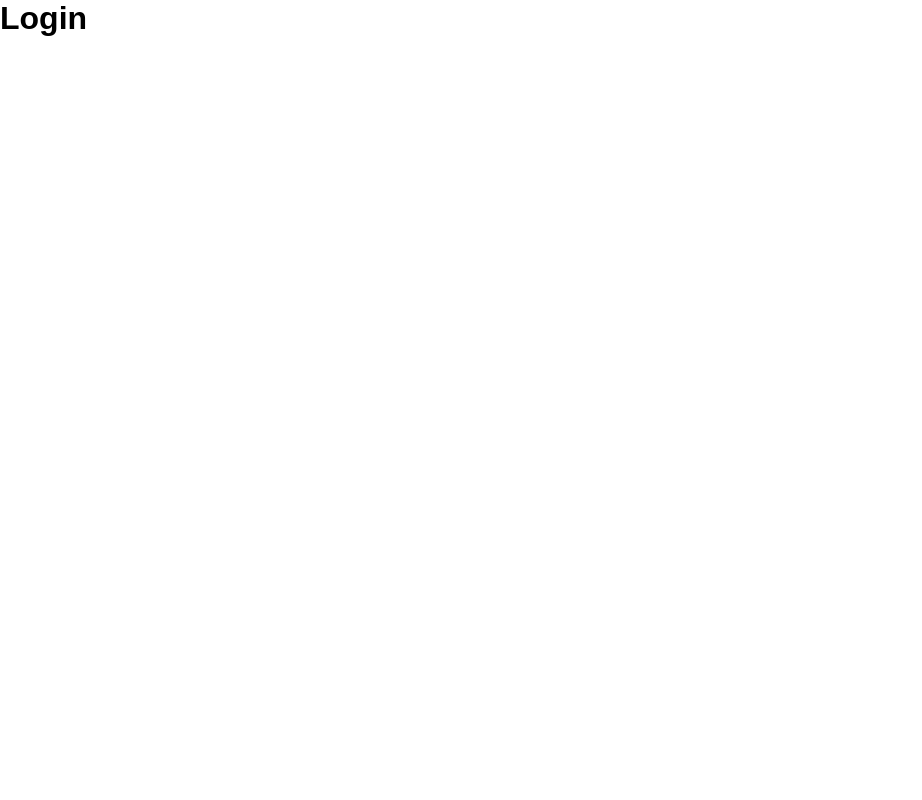
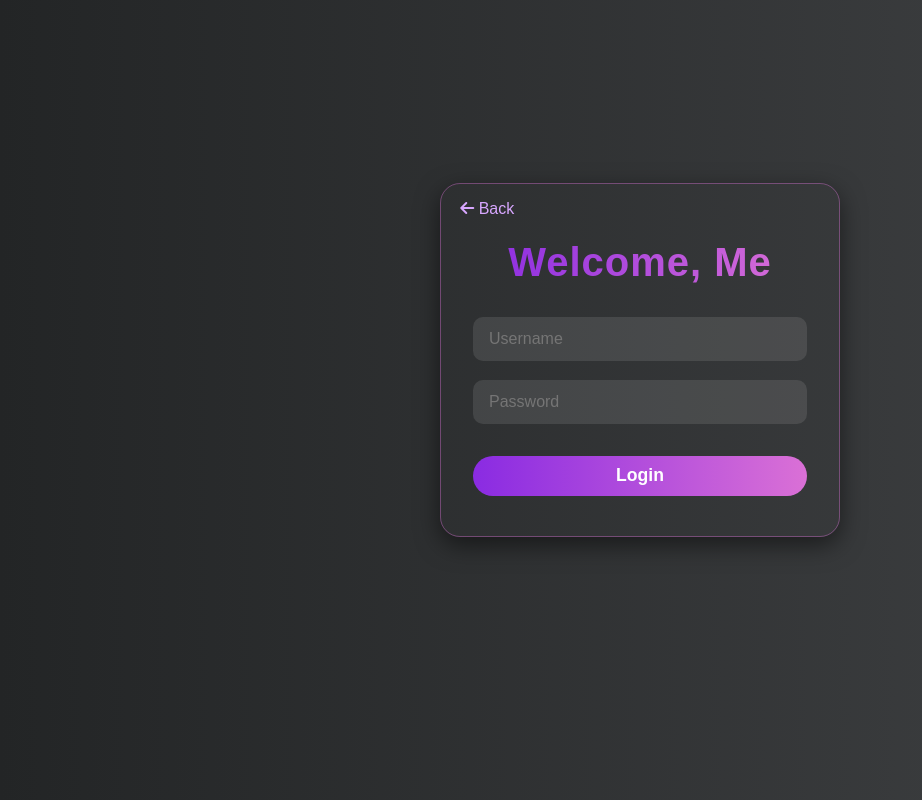
Before and after one commit to jameys127/PersonalPlayground, a React (Create React App) app in the folder front/: page /login in a window 1280 px wide. Shown: the whole page, without its empty margins (0-922 px from the left). Built offline with nearby package versions, Linux system fonts and the light colour scheme; a web font is replaced by a local one.

Commit message:
I cleaned up the project page and added the design for the login page. Still needs functionality

```diff
--- a/front/src/components/Project/Project.css
+++ b/front/src/components/Project/Project.css
@@ -12,7 +12,7 @@
     font-size: 3rem;
     margin-bottom: 0.75rem;
     margin-top: 1.5rem;
-    background: linear-gradient(to right, #ff8a00, #da1b60);
+    background: linear-gradient(90deg, #8a2be2, #da70d6);
     background-clip: text;
     -webkit-background-clip: text;
     -webkit-text-fill-color: transparent;
--- a/front/src/components/Project/ProjectPage.css
+++ b/front/src/components/Project/ProjectPage.css
@@ -14,17 +14,23 @@
 
 .slider{
     width: 95%;
-    max-width: 1400px;
+    max-width: 1600px;
     margin: 0 auto;
-    overflow: hidden;
-    box-shadow: 0 6px 20px rgba(0, 0, 0, 0.5);
 }
 
 .slider img{
     border-radius: 16px;
-    width: 100%;
-    height: 100%;
-    object-fit: cover;
+    max-width: 100%;
+    max-height: 100%;
+    object-fit: contain;
+    cursor: pointer;
+}
+
+.swiper-slide{
+  display: flex;
+  justify-content: center;
+  align-items: center;
+  height: 300px;
 }
 
 .swiper-pagination-bullet{
@@ -40,6 +46,70 @@
 .swiper-button-prev,
 .swiper-button-next{
     color: #d66cff;
+}
+
+.slider,
+.swiper-slide,
+.swiper-slide img {
+  user-select: none;
+  -webkit-user-drag: none;
+  -webkit-tap-highlight-color: transparent;
+}
+
+.lightbox-overlay {
+  position: fixed;
+  top: 0;
+  left: 0;
+  width: 100vw;
+  height: 100vh;
+  background: rgba(0, 0, 0, 0.85);
+  display: flex;
+  justify-content: center;
+  align-items: center;
+  z-index: 2000;
+  animation: fadeIn 0.2s ease;
+  padding: 2rem;
+}
+
+.lightbox-content {
+  position: relative;
+  max-width: 90%;
+  max-height: 90%;
+  display: flex;
+  justify-content: center;
+  align-items: center;
+}
+
+.lightbox-content img {
+  max-width: 90vw;
+  max-height: 90vh;
+  border-radius: 8px;
+  box-shadow: 0 0 25px rgba(0, 0, 0, 0.6);
+}
+
+.close-btn {
+  position: absolute;
+  top: -20px;
+  right: -50px;
+  background: transparent;
+  border: none;
+  color: #fff;
+  font-size: 2rem;
+  font-weight: bold;
+  cursor: pointer;
+  width: 20px;
+  height: 20px;
+  line-height: 0;
+  transition: color 0.2s ease;
+}
+
+.close-btn:hover {
+  color: #bbbbbb;
+}
+
+@keyframes fadeIn {
+  from { opacity: 0; }
+  to { opacity: 1; }
 }
 
 .project-header-bar{
--- a/front/src/components/Public/Cards.css
+++ b/front/src/components/Public/Cards.css
@@ -4,7 +4,7 @@
     gap: 3rem 2rem;
     max-width: 1500px;
     margin: 0 auto;
-    padding: 5rem 2rem;
+    padding: 3rem 2rem;
     justify-items: center;
 }
 
--- a/front/src/components/SwiperComponent.js
+++ b/front/src/components/SwiperComponent.js
@@ -1,4 +1,4 @@
-import React from 'react'
+import React, {useState} from 'react'
 import { Swiper, SwiperSlide } from 'swiper/react';
 import {Pagination, Navigation} from 'swiper/modules';
 import 'swiper/css';
@@ -7,25 +7,34 @@ import 'swiper/css/navigation'
 
 
 const SwiperComponent = (prop) => {
-  console.log('imgs: ', prop.imgs);
+  const [expandedImg, setExpandedImg] = useState(null);
   return (
+    <>
       <div className='slider'>
       <Swiper
         spaceBetween={50}
         modules={[Pagination, Navigation]}
-      pagination={{clickable: true}}
+        // pagination={{clickable: true}}
         navigation
+        loop={true}
         slidesPerView={3}
       >
         {prop.imgs.map((img) => (
-        <SwiperSlide><img src={img} alt='img'/></SwiperSlide>
+          <SwiperSlide className='swiper-slide'><img src={img} alt='img' onClick={() => setExpandedImg(img)}/></SwiperSlide>
         ))}
-      {/* <SwiperSlide><img src='https://placehold.co/600x400' alt='img' /></SwiperSlide>
-      <SwiperSlide><img src='https://placehold.co/600x400' alt='img' /></SwiperSlide>
-      <SwiperSlide><img src='https://placehold.co/600x400' alt='img' /></SwiperSlide>
-      <SwiperSlide><img src='https://placehold.co/600x400' alt='img' /></SwiperSlide> */}
       </Swiper>
       </div>
+      {expandedImg && (
+        <div className='lightbox-overlay' onClick={() => setExpandedImg(null)}>
+          <div className='lightbox-content' onClick={(e) => e.stopPropagation()}>
+            <img src={expandedImg} alt='expanded image' />
+            <button className='close-btn' onClick={() => setExpandedImg(null)}>
+              &times;
+            </button>
+          </div>
+        </div>
+      )}
+    </>
   )
 }
 
--- /dev/null
+++ b/front/src/features/auth/Login.css
@@ -0,0 +1,90 @@
+.login-container{
+    background: linear-gradient(to right, #232526, #414345);
+    height: 100vh;
+    display: flex;
+    justify-content: center;
+    align-items: center;
+}
+
+.login{
+    position: relative;
+    bottom: 40px;
+    /* background: rgba(255, 255, 255, 0.5); */
+    /* backdrop-filter: blur(8px); */
+    border: 1px solid rgb(218, 112, 214, 0.4);
+    border-radius: 20px;
+    width: 90%;
+    max-width: 400px;
+    padding: 2.5rem 2rem;
+    box-shadow: 0 8px 25px rgba(0, 0, 0, 0.5);
+    text-align: center;
+}
+
+.login-back{
+    position: absolute;
+    top: 1rem;
+    left: 1.2rem;
+    text-decoration: none;
+    color: #d8a7ff;
+    font-weight: 400;
+    transition: all 0.2s ease;
+}
+
+.login-back:hover{
+    color: #e4c2ff;
+    font-weight: 550;
+}
+
+.login-title{
+    background: linear-gradient(90deg, #8a2be2, #da70d6);
+    background-clip: text;
+    -webkit-background-clip: text;
+    -webkit-text-fill-color: transparent;
+    font-size: 2.5rem;
+    margin-bottom: 2rem;
+    margin-top: 1rem;
+    letter-spacing: 1px;
+}
+
+.login-inputs{
+    width: 100%;
+    display: flex;
+    flex-direction: column;
+    gap: 1.2rem;
+    margin-bottom: 2rem;
+}
+
+.login-input input{
+    width: 100%;
+    padding: 0.8rem 1rem;
+    border-radius: 10px;
+    border: none;
+    outline: none;
+    background: rgba(255, 255, 255, 0.1);
+    color: #fff;
+    font-size: 1rem;
+    transition: all 0.3s;
+}
+
+.login-input input:focus{
+    background: rgba(255, 255, 255, 0.2);
+    box-shadow: 0 0 8px #d8a7ff;
+}
+
+.button{
+    width: 100%;
+    padding: 0.6rem;
+    border-radius: 20px;
+    border: none;
+    background: linear-gradient(90deg, #8a2be2, #da70d6);
+    color: #fff;
+    font-size: 1.1rem;
+    font-weight: 600;
+    cursor: pointer;
+    transition: all 0.2s ease;
+}
+
+.button:hover{
+    transform: translateY(-2px);
+    box-shadow: 0 4px 12px rgba(138, 43, 226, 0.5);
+}
--- a/front/src/features/auth/Login.js
+++ b/front/src/features/auth/Login.js
@@ -1,7 +1,26 @@
+import React from 'react'
+import './Login.css'
+import { Link } from 'react-router-dom'
 
 const Login = () => {
   return (
-    <h1>Login</h1>
+    <div className='login-container'>
+      <div className='login'>
+        <Link to={'/'} className='login-back'><i className='fa-solid fa-arrow-left'/> Back</Link>
+        <h1 className='login-title'>Welcome, Me</h1>
+        <div className='login-inputs'>
+          <div className='login-input'>
+            <input type='text' placeholder='Username'/>
+          </div>
+          <div className='login-input'>
+            <input type='password' placeholder='Password'/>
+          </div>
+        </div>
+        <div className='login-button'>
+          <button className='button'>Login</button>
+        </div>
+      </div>
+    </div>
   )
 }
 
```
Lines whose indentation alone changed are shown as unchanged.
